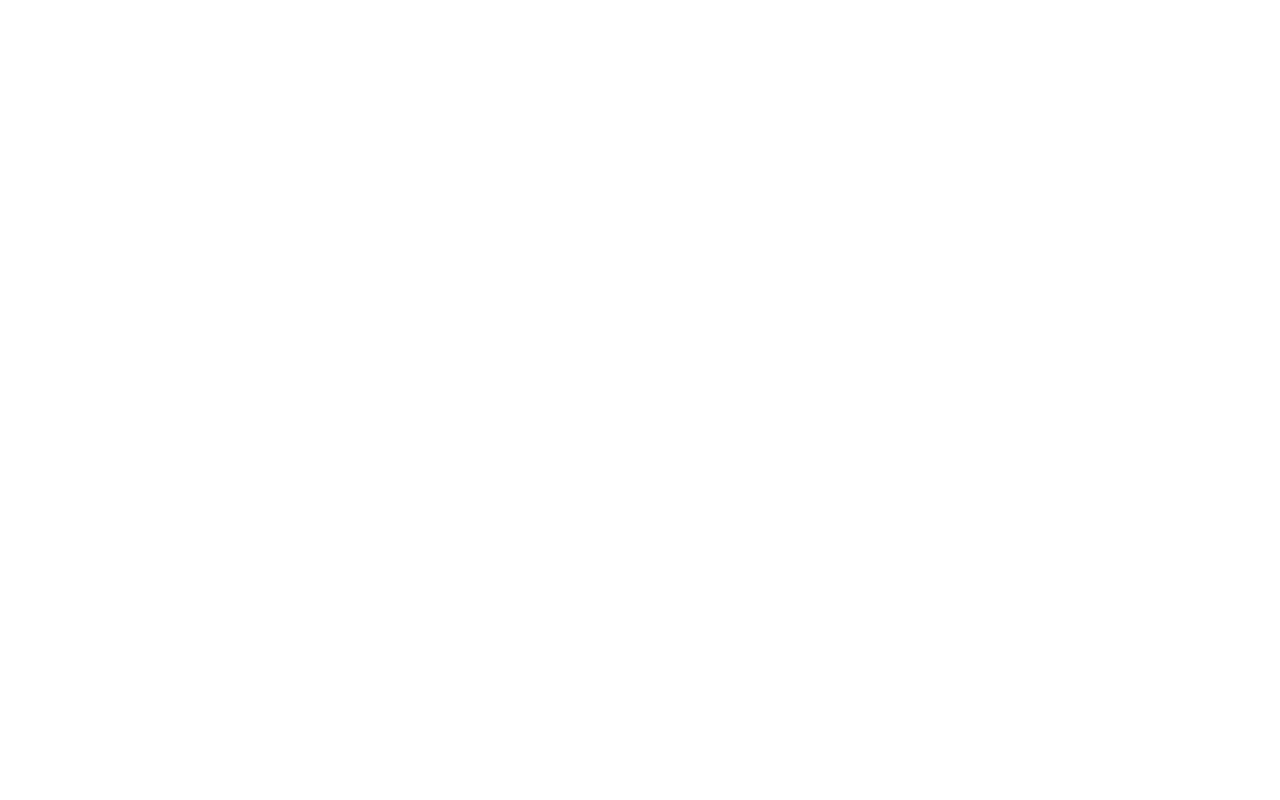
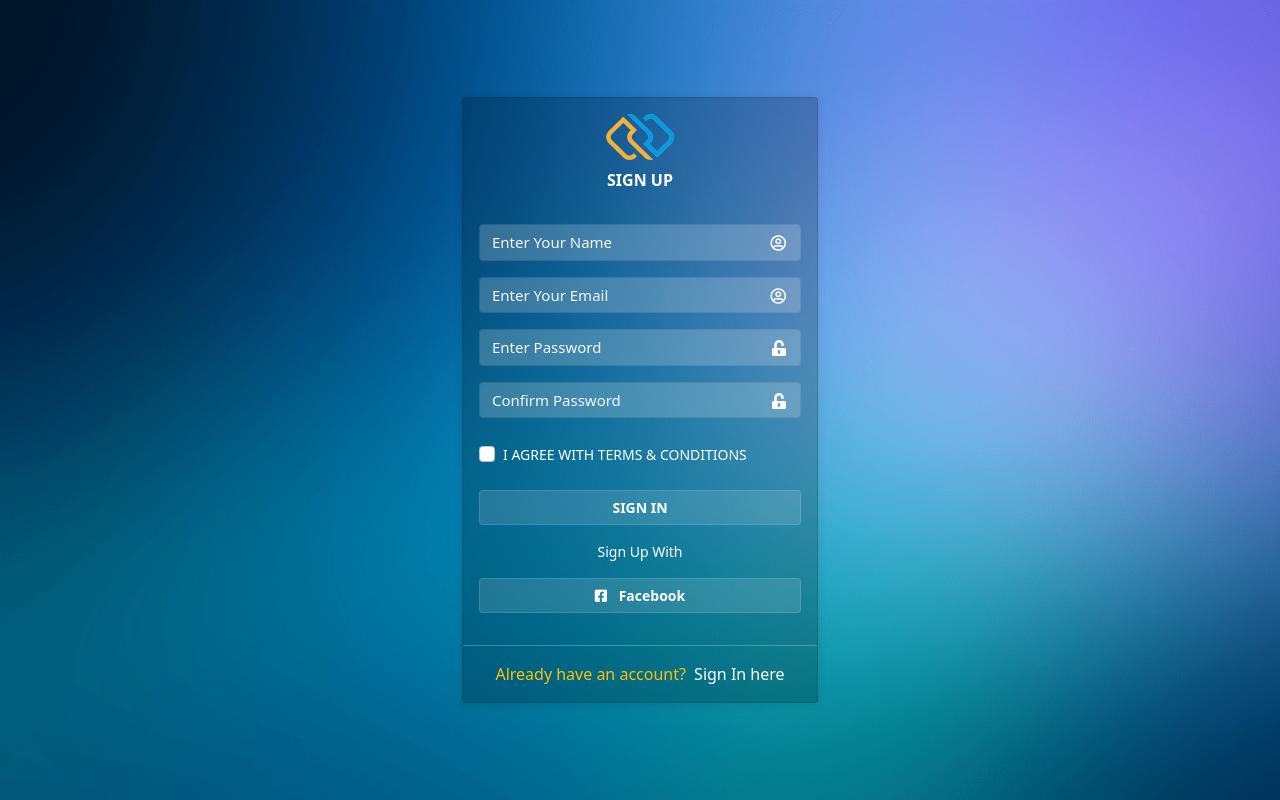
Before and after one commit to jhon-Min/Admin-dashboard-glass, a plain HTML site: page register.html in a window 1280 px wide. Drawn offline with Linux system fonts and the light colour scheme.

Commit message:
completed register page

```diff
--- a/register.html
+++ b/register.html
@@ -0,0 +1,76 @@
+<!DOCTYPE html>
+<html lang="en">
+<head>
+    <meta charset="UTF-8">
+    <meta http-equiv="X-UA-Compatible" content="IE=edge">
+    <meta name="viewport" content="width=device-width, initial-scale=1.0">
+    <title>Sing Up Page</title>
+    <link href="https://cdnjs.cloudflare.com/ajax/libs/font-awesome/5.13.0/css/all.min.css" rel="stylesheet">
+    <link rel="stylesheet" href="vendor/bootstrap/css/bootstrap.min.css">
+    <link rel="stylesheet" href="css/style.css">
+</head>
+<body class="bg-theme">
+
+    <section class="container">
+        <div class="row vh-100 justify-content-center align-items-center">
+            <div class="col-10 col-md-7 col-lg-4">
+                <div class="card bg-glass">
+                    <div class="text-center p-3">
+                        <img src="img/logo-icon.png" alt="" class="side-logo">
+                        <p class="fw-bold text-white mb-0 mt-2">SIGN UP</p>
+                    </div>
+                    <div class="card-body">
+                        <form>
+                            <div class="mb-3 position-relative">
+                                <input type="text" class="form-control form-input-glass" placeholder="Enter Your Name">
+                                <i class="far fa-user-circle position-absolute login-icon"></i>
+                            </div>
+
+                            <div class="mb-3 position-relative">
+                                <input type="text" class="form-control form-input-glass" placeholder="Enter Your Email">
+                                <i class="far fa-user-circle position-absolute login-icon"></i>
+                            </div>
+
+                            <div class="mb-3 position-relative">
+                                <input type="password" class="form-control form-input-glass" placeholder="Enter Password">
+                                <i class="fas fa-unlock-alt position-absolute login-icon"></i>
+                            </div>
+
+                            <div class="mb-4 position-relative">
+                                <input type="password" class="form-control form-input-glass" placeholder="Confirm Password">
+                                <i class="fas fa-unlock-alt position-absolute login-icon"></i>
+                            </div>
+
+                            <div class="form-check mb-4">
+                                <input class="form-check-input" type="checkbox" id="gridCheck">
+                                <label class="form-check-label text-white fw-light small" for="gridCheck">
+                                    I AGREE WITH TERMS & CONDITIONS
+                                </label>
+                            </div>
+
+                            <button class="w-100 btn btn-primary btn-login">SIGN IN</button>
+
+                        </form>
+
+                       <div class="mt-3 text-center">
+                            <p class="text-white small">Sign Up With</p>
+                            <button class="btn btn-primary btn-login w-100">
+                                <i class="fab fa-facebook-square me-2"></i>
+                                Facebook
+                            </button>
+                       </div>
+                    </div>
+
+                    <hr class="text-white">
+                    <div class="text-center mb-3">
+                        <span class=" text-warning">Already have an account?</span>
+                        <a href="login.html" class=" text-decoration-none text-white ms-1">Sign In here</a>
+                    </div>
+                </div>
+            </div>
+        </div>
+    </section>
+
+    <script src="vendor/bootstrap/js/bootstrap.bundle.min.js"></script>
+</body>
+</html>
```
Also changed, not shown: index.html (+1 -1 lines), login.html (+1 -1 lines).
